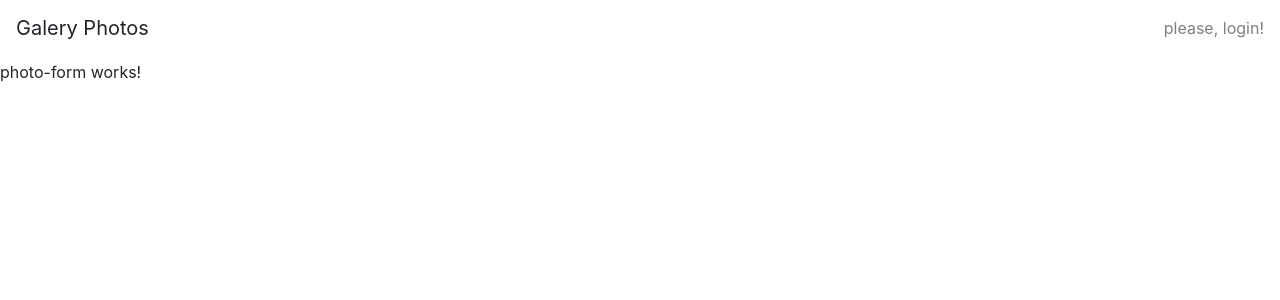
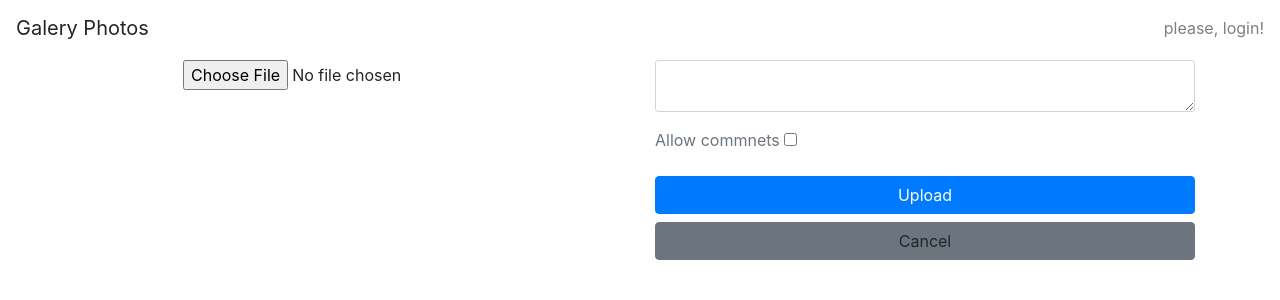
Before and after one commit to Adenilson-Developers/galery_photos_angular, an Angular app: page /p/add in a window 1280 px wide. Shown: the top 300 px of the page. Built offline with nearby package versions, Linux system fonts and the light colour scheme.

Commit message:
adicionando formulario de upload

```diff
--- a/src/app/photos/photo-form/photo-form.component.html
+++ b/src/app/photos/photo-form/photo-form.component.html
@@ -1 +1,27 @@
-<p>photo-form works!</p>
+<div class="container">
+    <form class="row">
+        <div class="col-md-6 text-center">
+            <input type="file" accept="image/">
+        </div>
+        <div class="col-md-6">
+            <div class="form-group">
+                <textarea
+                class="form-control form-control-sm"
+                placeholder="photo description">
+                </textarea>
+            </div>
+            <div class="form-group">
+                <label class="text-muted">
+                    Allow commnets
+                    <input type="checkbox">
+                </label>
+            </div>
+
+            <button type="submit" class="btn btn-primary btn-block">
+                Upload
+            </button>
+
+            <a class="btn btn-secondary btn-block">Cancel</a>
+        </div>
+    </form>
+</div>
```
Also changed, not shown: src/app/photos/photo-form/photo-form.module.ts (+7 -1 lines).
